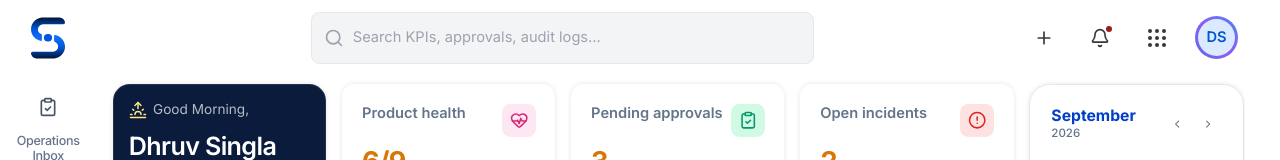
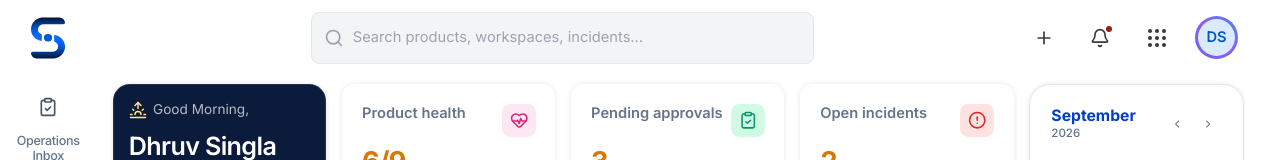
Before and after one commit to RahulRajChaudhary/Setu-v2, a Next.js app: page /founder/dashboard in a window 1280 px wide. Shown: the top 160 px of the page. Built offline with nearby package versions, Linux system fonts and the light colour scheme.

Commit message:
feat: wire header search to filter products, workspaces and incidents

```diff
--- a/components/shell/Header.tsx
+++ b/components/shell/Header.tsx
@@ -1,6 +1,6 @@
 "use client";
 
-import { useState } from "react";
+import { useMemo, useState } from "react";
 import Image from "next/image";
 import Link from "next/link";
 import { usePathname } from "next/navigation";
@@ -8,6 +8,8 @@ import { Search, Plus, Bell, ExternalLink, History, Settings } from "lucide-reac
 import { personaConfigFromPathname } from "@/lib/personas";
 import AppsLauncher from "@/components/shell/AppsLauncher";
 import ThemeToggle from "@/components/shell/ThemeToggle";
+import { products } from "@/lib/mock-data/products";
+import { workspaceRows, incidentRows } from "@/lib/mock-data/operations";
 
 const NOTIFICATIONS = [
   {
@@ -30,12 +32,26 @@ const NOTIFICATIONS = [
   },
 ];
 
+type SearchResult = { id: string; type: string; label: string; sublabel: string; href: string };
+
+const SEARCH_INDEX: SearchResult[] = [
+  ...products.map((p) => ({ id: p.id, type: "Product", label: p.name, sublabel: p.brand, href: `/founder/products/${p.id}` })),
+  ...workspaceRows.map((w) => ({ id: w.id, type: "Workspace", label: w.name, sublabel: w.plan, href: `/founder/workspaces/${w.id}` })),
+  ...incidentRows.map((i) => ({ id: i.id, type: "Incident", label: i.title, sublabel: i.id, href: `/founder/incidents/${i.id}` })),
+];
+
 export default function Header() {
   const [openMenu, setOpenMenu] = useState<
     "profile" | "notifications" | "apps" | null
   >(null);
   const pathname = usePathname();
   const persona = personaConfigFromPathname(pathname);
+  const [query, setQuery] = useState("");
+  const results = useMemo(() => {
+    const q = query.trim().toLowerCase();
+    if (q.length < 2) return [];
+    return SEARCH_INDEX.filter((r) => r.label.toLowerCase().includes(q) || r.id.toLowerCase().includes(q)).slice(0, 8);
+  }, [query]);
 
   function toggle(menu: "profile" | "notifications" | "apps") {
     setOpenMenu((current) => (current === menu ? null : menu));
@@ -91,6 +107,7 @@ export default function Header() {
       <div className="flex min-w-0 flex-1 items-center justify-center px-1 screen-sm:px-2">
         <div
           className="
+            relative
             flex h-11 w-full min-w-0
             max-w-[30rem]
             items-center
@@ -111,7 +128,9 @@ export default function Header() {
 
           <input
             type="text"
-            placeholder="Search KPIs, approvals, audit logs..."
+            value={query}
+            onChange={(e) => setQuery(e.target.value)}
+            placeholder="Search products, workspaces, incidents..."
             className="
               min-w-0 w-full
               bg-transparent
@@ -123,6 +142,34 @@ export default function Header() {
               screen-sm:text-sm
             "
           />
+
+          {results.length > 0 && (
+            <div
+              className="
+                absolute left-0 top-[calc(100%+0.25rem)] z-50
+                w-full overflow-hidden rounded-xl border
+                border-[var(--divider)] bg-[var(--surface)] shadow-xl
+              "
+            >
+              <ul className="divide-y divide-[var(--divider)]">
+                {results.map((r) => (
+                  <li key={`${r.type}-${r.id}`}>
+                    <Link
+                      href={r.href}
+                      onClick={() => setQuery("")}
+                      className="tap-pop flex items-center justify-between gap-2 px-4 py-2.5 text-left transition-colors hover:bg-[var(--search-bg)]"
+                    >
+                      <span className="min-w-0 flex-1">
+                        <span className="block truncate text-sm font-medium text-[var(--text-heading)]">{r.label}</span>
+                        <span className="text-xs text-[var(--text-muted)]">{r.sublabel}</span>
+                      </span>
+                      <span className="shrink-0 text-xs font-medium text-[var(--role-text)]">{r.type}</span>
+                    </Link>
+                  </li>
+                ))}
+              </ul>
+            </div>
+          )}
         </div>
       </div>
 
```
